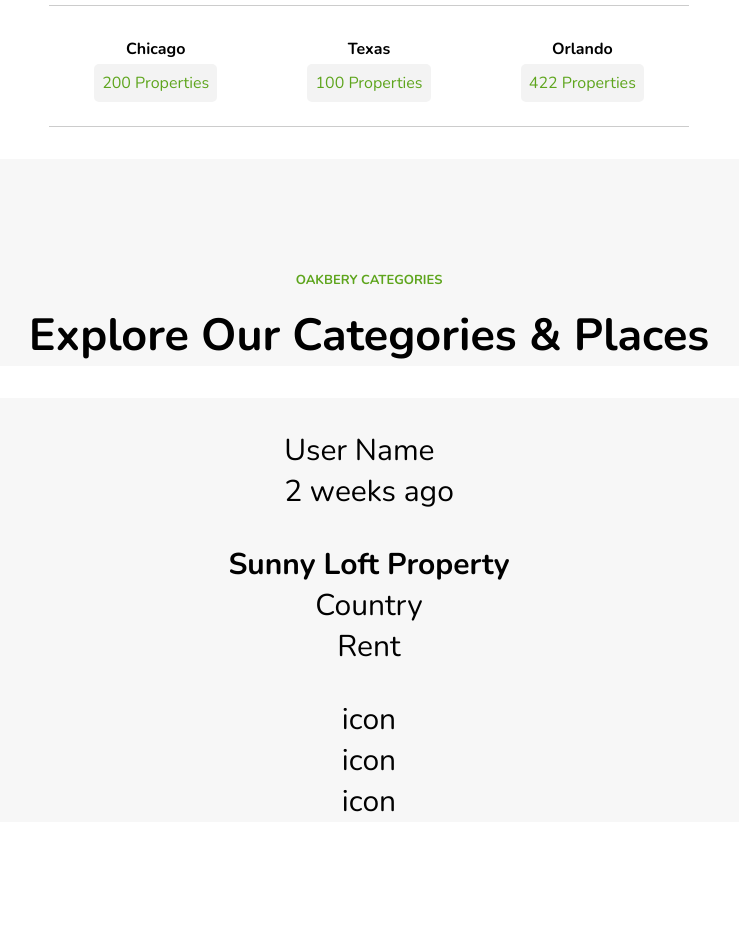
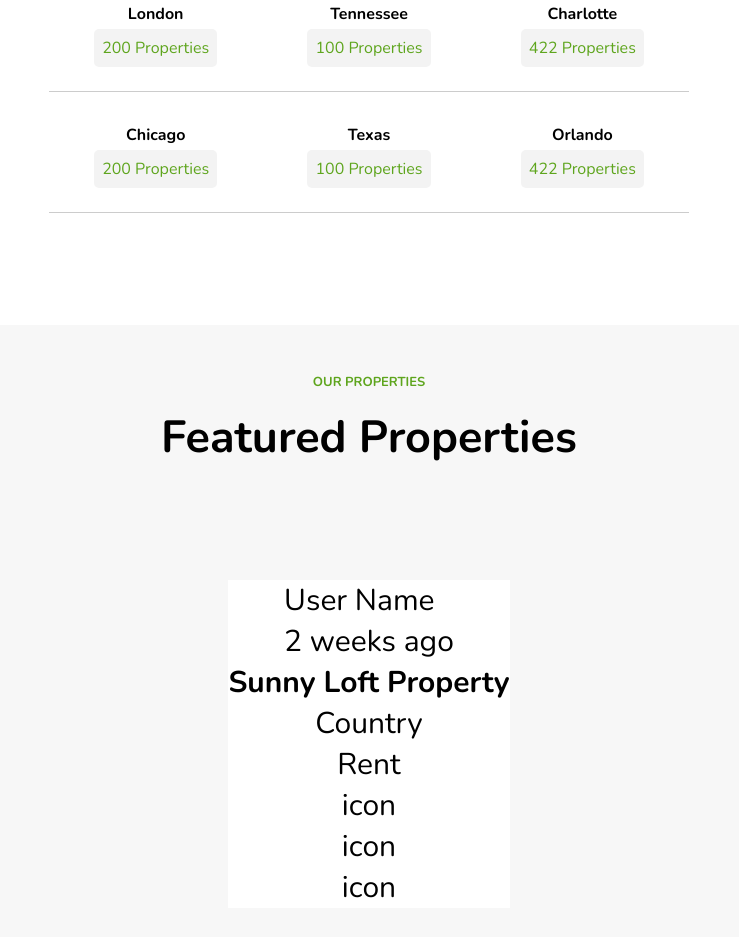
Before and after one commit to babsmorla/REAL-ESTATE-EMERALD, a plain HTML site: page index.html in a window 1280 px wide. Shown: the part 1695-2632 px from the top of the page, without its empty margins (271-1010 px from the left). Before the commit the page ends 2517 px from the top, so only its background shows below. Drawn offline with nearby package versions, Linux system fonts and the light colour scheme.

Commit message:
Added Property Section

```diff
--- a/index.html
+++ b/index.html
@@ -188,13 +188,15 @@
 <section id="featured-properties">
 
     <div class="properties">
-        <p>OAKBERY CATEGORIES</p>
-        <h1>Explore Our Categories & Places</h1>
-    </div>
+
+        <div class="properties-heading">
+        <p>OUR PROPERTIES</p>
+        <h1>Featured Properties</h1>
+        </div>
 
     <div class="border">
+
         <div>
-
 
             <!-- add picture to the user name -->
             <span>
@@ -217,6 +219,9 @@
         </div>
 
     </div>
+ </div>
+
+
 
 </section>
 
--- a/styles.css
+++ b/styles.css
@@ -161,7 +161,7 @@ nav li:active{
     background-color: white;
     border-right: 1px solid  #999999;
         /* column-gap: 1rem; */
-     box-shadow: 8px 3px 10px rgba(0, 0, 0, 0.7);
+     box-shadow: 8px 3px 10px rgba(0, 0, 0, 0.12);
 }
 
 #search-box p {
@@ -210,9 +210,10 @@ color: #999999;
     align-items: center;
     justify-content: center;
     row-gap: 2rem;
-    margin-top: 2%;
+    margin-top: 7rem;
     font-family: "Nunito",Arial,sans-serif;
     height: fit-content;
+    margin-bottom: 7rem;
 }
 
 .category-info{
@@ -288,6 +289,11 @@ color: #999999;
   color: #5ea51d;
 
 }
+#countries p:hover {
+background-color: #5ea51d;
+color: white;
+cursor: pointer;
+}
 
 .category-types p{
     padding-top: 1rem;
@@ -308,13 +314,13 @@ color: #999999;
 
 .category-types img:hover {
  background-color: #5ea51d;
- overlay: white;
- filter: invert(1);
+ /* overlay: white; */
+ /* filter: invert(1); */
 }
 
 /* THIRD SECTION  */
 
-#featured-properties div {
+#featured-properties{
     display: flex;
     flex-direction: column;
     align-items: center;
@@ -323,16 +329,32 @@ color: #999999;
     margin-top: 2rem;
     font-size: 30px;
     background-color: #f7f7f7;
+    height: 50rem;
 
 }
 
-.properties p{
-    margin-top: 7rem;
+#featured-properties div{
+    display: flex;
+    flex-direction: column;
+    align-items: center;
+    justify-items: center;
+    font-family: "Nunito",Arial,sans-serif;
+    fonr
+    }
+
+.properties-heading p{
+    margin-top: 3rem;
     color: #5ea51d;
     font-weight: 700;
     font-size: small;
 }
 
-.properties h1{
+.properties-heading h1{
     margin-top: 1rem;
+    margin-bottom: 7rem;
 }
+
+.border {
+/* border: 1px solid rgb(255, 255, 255); */
+background-color: #ffffff;
+}
```
